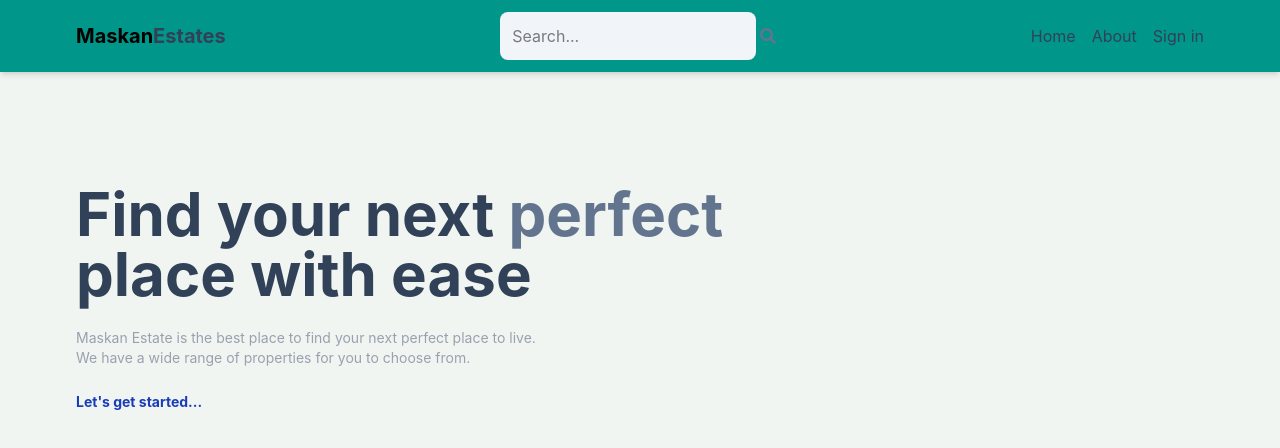
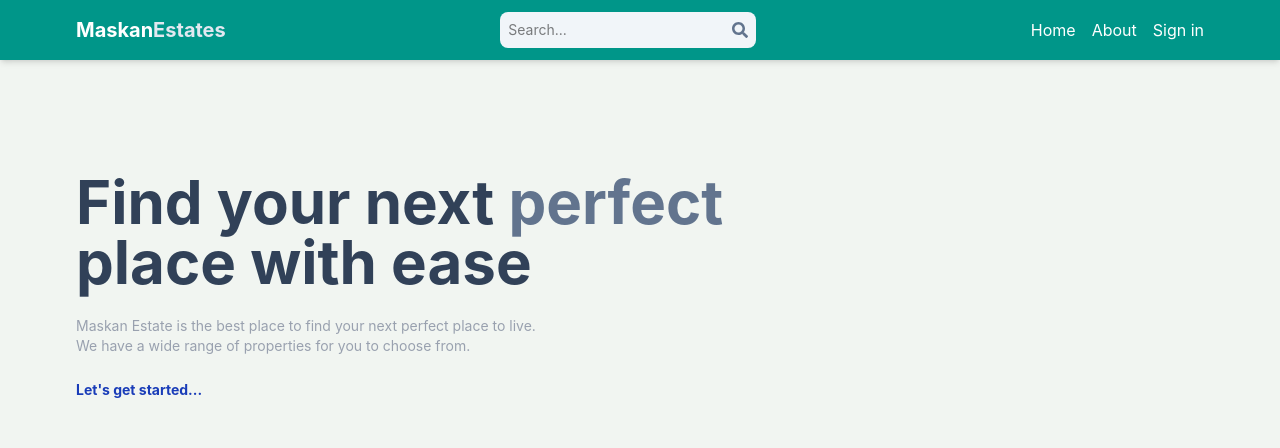
Before and after one commit to MeerabShahid18/mern-estate-frontend, a React (Vite) app: page / in a window 1280 px wide. Shown: the top 448 px of the page. Built offline with nearby package versions, Linux system fonts and the light colour scheme; no server answers.

Commit message:
making navbar responsive

```diff
--- a/src/components/Header.jsx
+++ b/src/components/Header.jsx
@@ -1,57 +1,115 @@
-import{FaSearch} from "react-icons/fa"
-import { Link,useNavigate  } from "react-router-dom"
-import { useSelector } from "react-redux"
-import { useEffect, useState } from 'react';
+import { FaSearch, FaBars, FaTimes } from "react-icons/fa";
+import { Link, useNavigate } from "react-router-dom";
+import { useSelector } from "react-redux";
+import { useEffect, useState } from "react";
+
 export default function Header() {
-  const {currentUser}=useSelector(state=>state.user)
-  const [searchTerm, setSearchTerm] = useState('');
+  const { currentUser } = useSelector((state) => state.user);
+  const [searchTerm, setSearchTerm] = useState("");
+  const [menuOpen, setMenuOpen] = useState(false);
   const navigate = useNavigate();
 
-  const  handleSubmit = (e) => {
+  const handleSubmit = (e) => {
     e.preventDefault();
     const urlParams = new URLSearchParams(window.location.search);
-    urlParams.set('searchTerm', searchTerm);
-    const searchQuery = urlParams.toString();
-    navigate(`/search?${searchQuery}`);
+    urlParams.set("searchTerm", searchTerm);
+    navigate(`/search?${urlParams.toString()}`);
   };
 
   useEffect(() => {
-    const urlParams = new URLSearchParams(location.search);
-    const searchTermFromUrl = urlParams.get('searchTerm');
-    if (searchTermFromUrl) {
-      setSearchTerm(searchTermFromUrl);
-    }
-  }, [location.search]);
+    const urlParams = new URLSearchParams(window.location.search);
+    const searchTermFromUrl = urlParams.get("searchTerm");
+    if (searchTermFromUrl) setSearchTerm(searchTermFromUrl);
+  }, []);
+
   return (
-    <header className='bg-teal-600 shadow-md'>
-        <div className='flex justify-between items-center max-w-6xl mx-auto p-3'>
-        <Link to='/'>
-          <h1 className='font-bold text-sm sm:text-xl flex flex-wrap '>
-              <span className='text-white-900'>Maskan</span>
-              <span className='text-slate-700'>Estates</span>
+    <header className="bg-teal-600 shadow-md relative">
+      <div className="flex justify-between items-center max-w-6xl mx-auto p-3">
+
+        {/* Logo */}
+        <Link to="/">
+          <h1 className="font-bold text-lg sm:text-xl flex">
+            <span className="text-white">Maskan</span>
+            <span className="text-slate-200">Estates</span>
           </h1>
         </Link>
-        <form onSubmit={handleSubmit} className='bg-slate-100 p-3 rounded-lg flex items-center w-24 sm:w-64'>
-            <input type='text' placeholder='Search...' className='bg-transparent focus: outline-none' value={searchTerm} onChange={(e)=> setSearchTerm(e.target.value)}/>
-            <button>
-            <FaSearch className='text-slate-500'/>
-            </button>
+
+        {/* Search */}
+        <form
+          onSubmit={handleSubmit}
+          className="bg-slate-100 p-2 rounded-lg hidden sm:flex items-center w-64"
+        >
+          <input
+            type="text"
+            placeholder="Search..."
+            className="bg-transparent outline-none w-full text-sm"
+            value={searchTerm}
+            onChange={(e) => setSearchTerm(e.target.value)}
+          />
+          <button>
+            <FaSearch className="text-slate-500" />
+          </button>
         </form>
-        <ul className="flex gap-4 ">
-          <Link to='/'><li className="hidden sm:inline text-slate-700 hover:underline">Home</li></Link>
-          <Link to='/about'><li className="hidden sm:inline text-slate-700 hover:underline"> About</li></Link>
-      <Link to={currentUser ? '/profile' : '/sign-in'}>
-        {currentUser ? <img
-          src={ currentUser?.avatar || "https://cdn.pixabay.com/photo/2023/02/18/11/00/icon-7797704_640.png"}
-          alt="profile"
-          className="rounded-full h-7 w-7 object-cover"
-        /> : (
-          <li className="text-slate-700 hover:underline">Sign in</li>
-        )}
-      </Link>
 
+        {/* Desktop Menu */}
+        <ul className="hidden sm:flex items-center gap-4">
+          <Link to="/">
+            <li className="text-white hover:underline">Home</li>
+          </Link>
+
+          <Link to="/about">
+            <li className="text-white hover:underline">About</li>
+          </Link>
+
+          <Link to={currentUser ? "/profile" : "/sign-in"}>
+            {currentUser ? (
+              <img
+                src={
+                  currentUser?.avatar ||
+                  "https://cdn.pixabay.com/photo/2023/02/18/11/00/icon-7797704_640.png"
+                }
+                alt="profile"
+                className="rounded-full h-8 w-8 object-cover"
+              />
+            ) : (
+              <li className="text-white hover:underline">Sign in</li>
+            )}
+          </Link>
         </ul>
+
+        {/* Mobile Hamburger */}
+        <div className="sm:hidden">
+          <button onClick={() => setMenuOpen(!menuOpen)}>
+            {menuOpen ? (
+              <FaTimes className="text-white text-xl" />
+            ) : (
+              <FaBars className="text-white text-xl" />
+            )}
+          </button>
         </div>
+      </div>
+
+      {/* Mobile Dropdown Menu */}
+      {menuOpen && (
+        <ul className="sm:hidden bg-teal-700 px-4 py-3 flex flex-col gap-3">
+          <Link to="/" onClick={() => setMenuOpen(false)}>
+            <li className="text-white">Home</li>
+          </Link>
+
+          <Link to="/about" onClick={() => setMenuOpen(false)}>
+            <li className="text-white">About</li>
+          </Link>
+
+          <Link
+            to={currentUser ? "/profile" : "/sign-in"}
+            onClick={() => setMenuOpen(false)}
+          >
+            <li className="text-white">
+              {currentUser ? "Profile" : "Sign in"}
+            </li>
+          </Link>
+        </ul>
+      )}
     </header>
-  )
+  );
 }
```
